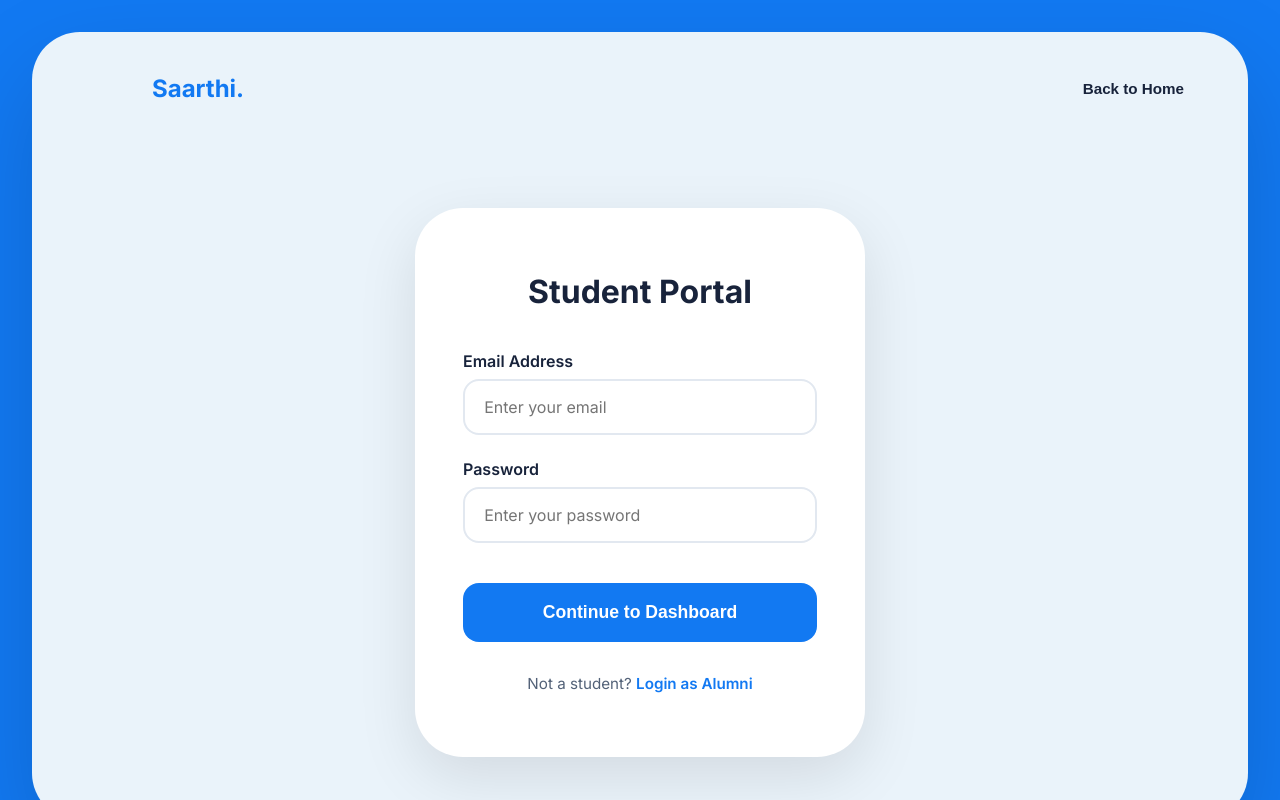
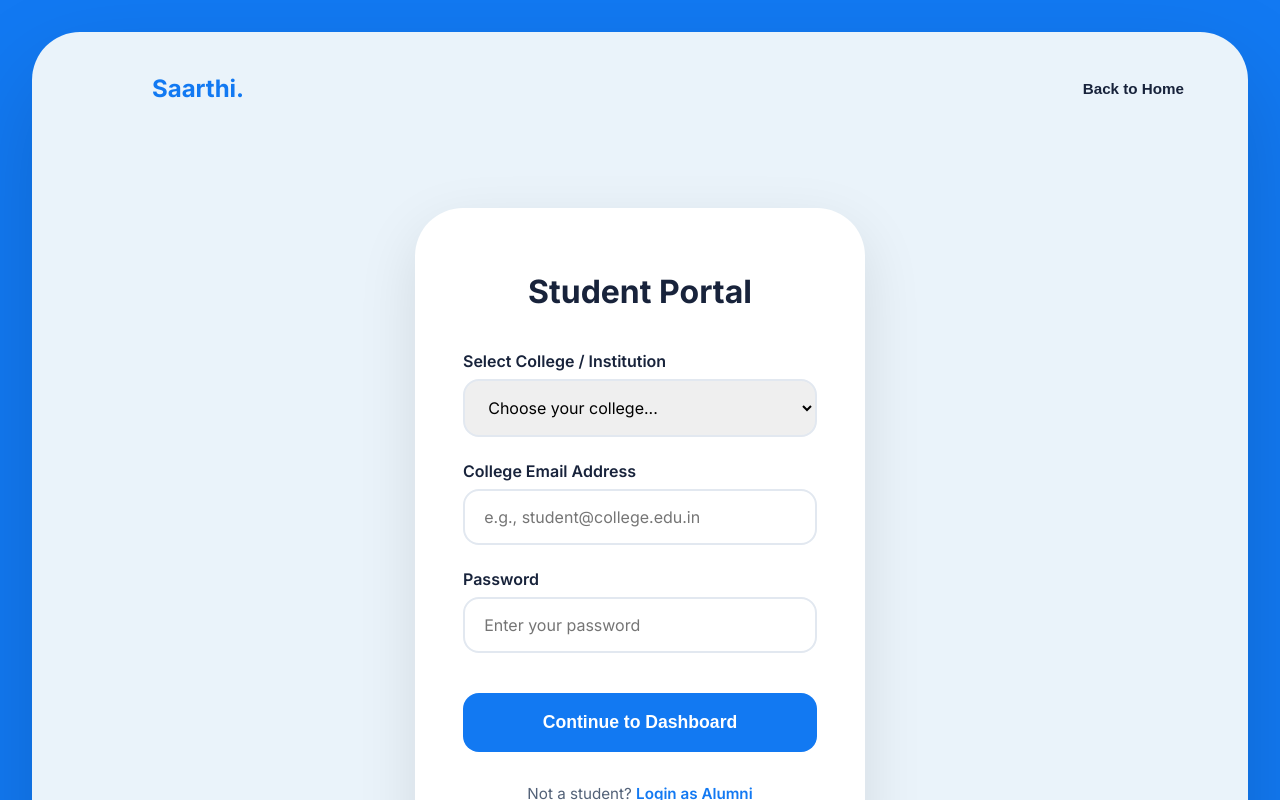
Before and after one commit to ayushmapari56/TA0028_Round-2, a React app in the folder frontend/: page / in a window 1280 px wide. Both pictures are taken after a click on the element 839 px from the left and 1320 px from the top of the page. Shown: the top 800 px of the page. Built offline with nearby package versions, Linux system fonts and the light colour scheme; the HTML template or start-up script is replaced by a standard one.

Commit message:
feat: Add custom college selection to Student login view

```diff
--- a/frontend/src/App.tsx
+++ b/frontend/src/App.tsx
@@ -34,9 +34,23 @@ export default function App() {
           <div className="login-box">
             <h2>{loginRole === 'alumni' ? 'Alumni Portal' : 'Student Portal'}</h2>
             <form onSubmit={(e) => { e.preventDefault(); alert('Login submitted (frontend only mode limit)!'); }}>
+
+              {loginRole === 'student' && (
+                <div className="form-group">
+                  <label>Select College / Institution</label>
+                  <select className="form-control" required defaultValue="">
+                    <option value="" disabled>Choose your college...</option>
+                    <option value="nit">National Institute of Technology</option>
+                    <option value="iit">Indian Institute of Technology</option>
+                    <option value="bits">BITS Pilani</option>
+                    <option value="other">Other Institution</option>
+                  </select>
+                </div>
+              )}
+
               <div className="form-group">
-                <label>Email Address</label>
-                <input type="email" className="form-control" placeholder="Enter your email" required />
+                <label>{loginRole === 'student' ? 'College Email Address' : 'Email Address'}</label>
+                <input type="email" className="form-control" placeholder={loginRole === 'student' ? "e.g., student@college.edu.in" : "Enter your email"} required />
               </div>
               <div className="form-group">
                 <label>Password</label>
```
